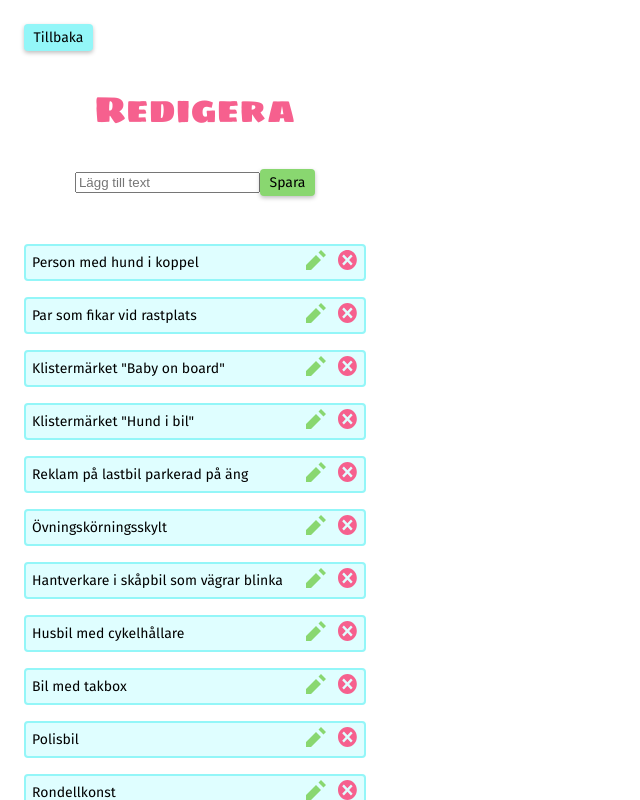
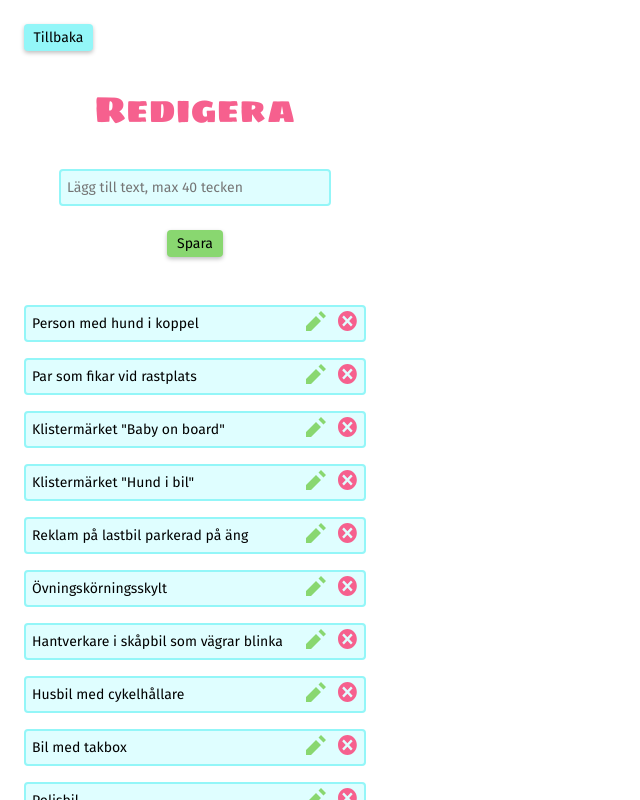
Before and after one commit to Sunse7/examination-2-car-bingo, a React (Vite) app: page /editpage in a window 1280 px wide. Both pictures are taken after a click on the button "Lägg till ny". Shown: the top 800 px of the page, without its empty margins (0-640 px from the left). Built offline with nearby package versions, Linux system fonts and the light colour scheme.

Commit message:
Input field styling

```diff
--- a/src/Components/EditCard.jsx
+++ b/src/Components/EditCard.jsx
@@ -4,7 +4,7 @@ function EditCard({ bingoItem, editAction, deleteAction, isVisible, handleChange
   return (
     <article className={style.card}>
       { isVisible ?
-        <input type="text" defaultValue={bingoItem.text} onChange={handleChange} /> :
+        <input className={style.card__input} type="text" defaultValue={bingoItem.text} onChange={handleChange} /> :
         <p className={style.card__info}>{bingoItem.text}</p>
       }
       <section className={style.card__iconContainer}>
--- a/src/Components/EditCard.module.scss
+++ b/src/Components/EditCard.module.scss
@@ -7,6 +7,12 @@
     display: flex;
     justify-content: space-between;
     align-items: center;
+    &__input {
+        @include input-style;
+    }
+    &__input:focus {
+        border-color: $primaryPink;
+    }
     &__info {
         @include secondary-font;
         text-align: left;
--- a/src/_variables.scss
+++ b/src/_variables.scss
@@ -34,3 +34,14 @@ $secondaryGreen: #89D770;
     border: none;
     padding: 0.3rem 0.6rem;
 }
+
+@mixin input-style {
+    background-color: $secondaryBlue;
+    border-style: solid;
+    border-color: $primaryBlue;
+    @include border-radius;
+    @include secondary-font;
+    outline: none;
+    padding: 8px 6px;
+    min-width: 16rem;
+}
--- a/src/pages/EditPage.jsx
+++ b/src/pages/EditPage.jsx
@@ -16,7 +16,7 @@ function EditPage() {
   const dispatch = useDispatch();
   const [addTextVisible, setAddTextVisible] = useState(false);
   const [editingItemId, setEditingItemId] = useState(null);
-  const [input, setInput] = useState();
+  const [newBingoItemInput, setNewBingoItemInput] = useState();
   const [updateText, setUpdateText] = useState();
 
   function editText(item) {
@@ -37,7 +37,7 @@ function EditPage() {
 
   function addNewBingoItem() {
     let newItem = {
-      text: input,
+      text: newBingoItemInput,
       img: "",
     };
     dispatch(addBingoItem(newItem));
@@ -53,10 +53,11 @@ function EditPage() {
       {addTextVisible ? (
         <>
           <input
+            className={style.main__addNewInput}
             type="text"
-            placeholder="Lägg till text"
+            placeholder="Lägg till text, max 40 tecken"
             maxLength="40"
-            onChange={(e) => setInput(e.target.value)}
+            onChange={(e) => setNewBingoItemInput(e.target.value)}
           />
           <Button title="Spara" action={addNewBingoItem} />
         </>
--- a/src/pages/EditPage.module.scss
+++ b/src/pages/EditPage.module.scss
@@ -8,6 +8,15 @@
     &__h2 {
         @include primary-font;
     }
+    &__addNewInput {
+        display: flex;
+        flex-direction: column;
+        margin: 0 auto 1.5rem auto;
+        @include input-style;
+    }
+    &__addNewInput:focus {
+        border-color: $primaryPink;
+    }
     &__cardsContainer {
         margin-top: 3rem;
         display: flex;
```
